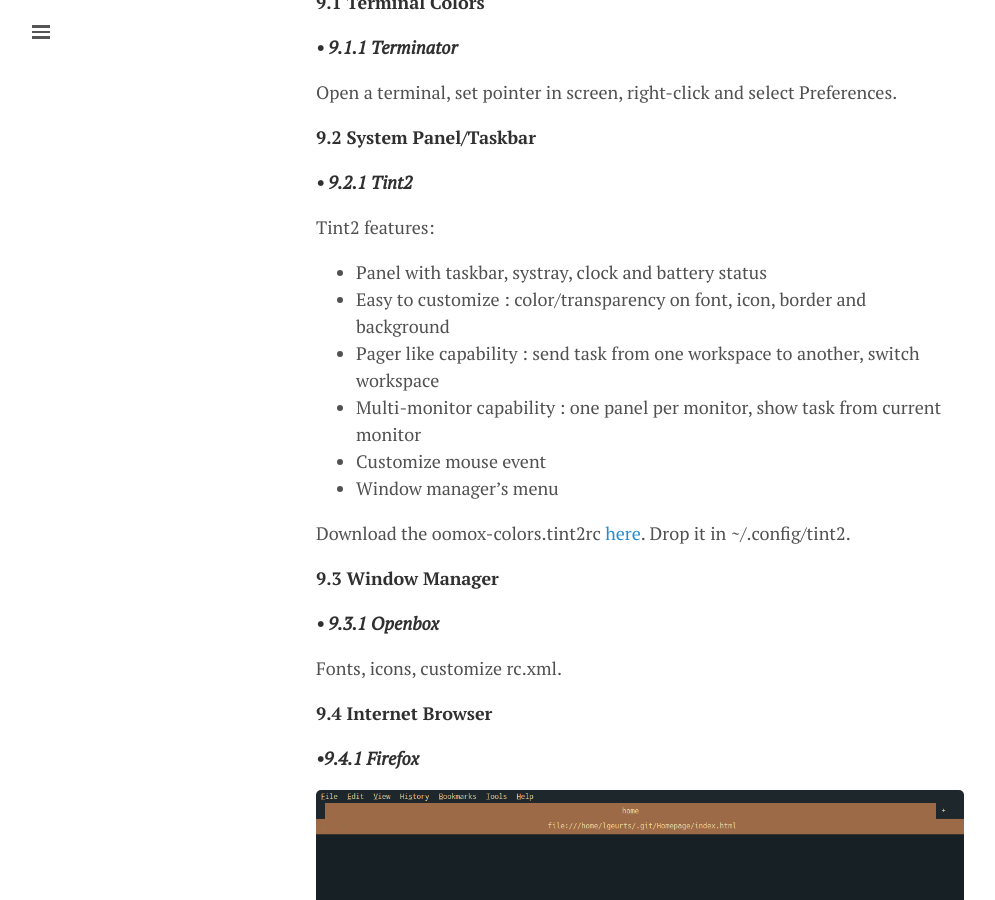
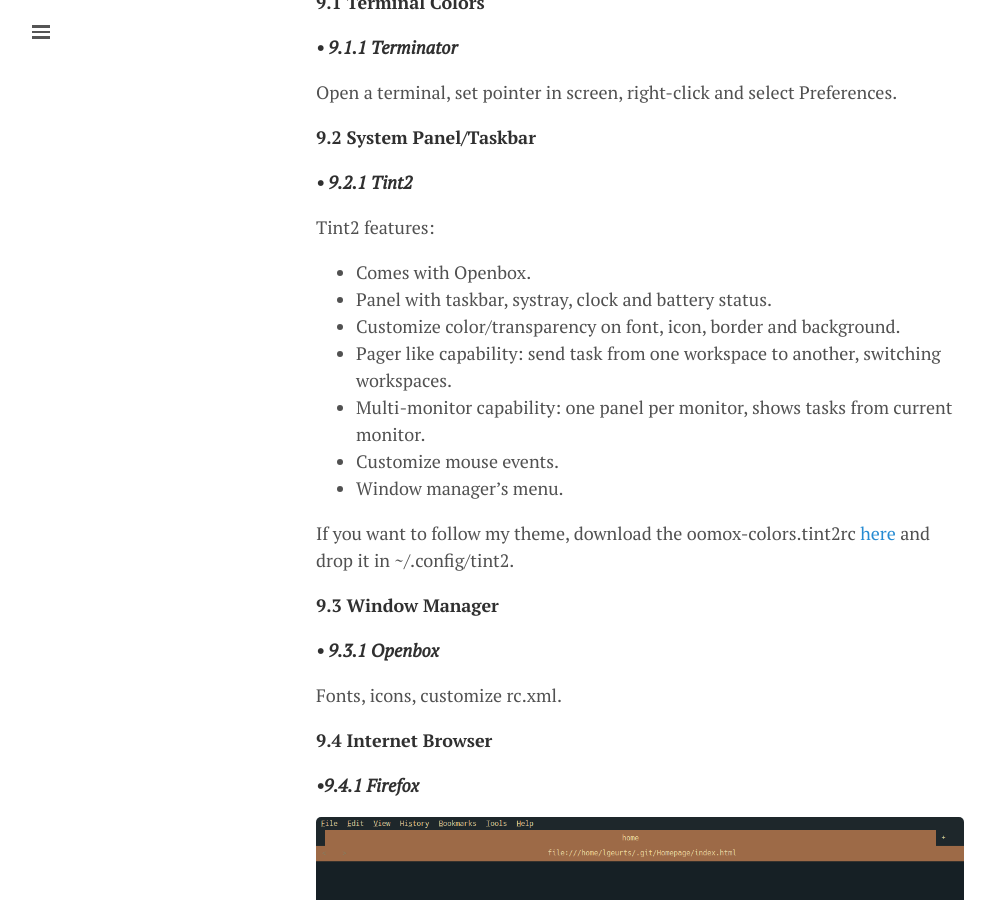
Before and after one commit to lgeurts/lgeurts.github.io, a Jekyll site: the page built from _posts/2017-07-11-bunsenlabs-linux-setup-notes-for dell-inspiron-6000.md, in a window 1280 px wide and 900 px high, scrolled down 13596 px. Shown: the whole window, without its empty margins (0-995 px from the left). Built offline with Jekyll 4.4.1, drawn with Linux system fonts in a browser that asks for light colours; nearby versions of some CDN libraries; comment, search, counter and statistics services are not loaded.

Commit message:
Update 2017-07-11-bunsenlabs-linux-setup-notes-for dell-inspiron-6000.md

```diff
--- a/_posts/2017-07-11-bunsenlabs-linux-setup-notes-for dell-inspiron-6000.md
+++ b/_posts/2017-07-11-bunsenlabs-linux-setup-notes-for dell-inspiron-6000.md
@@ -405,14 +405,15 @@
 
 Tint2 features:
 
-* Panel with taskbar, systray, clock and battery status
-* Easy to customize : color/transparency on font, icon, border and background
-* Pager like capability : send task from one workspace to another, switch workspace
-* Multi-monitor capability : one panel per monitor, show task from current monitor
-* Customize mouse event
-* Window manager's menu
+* Comes with Openbox.
+* Panel with taskbar, systray, clock and battery status.
+* Customize color/transparency on font, icon, border and background.
+* Pager like capability: send task from one workspace to another, switching workspaces.
+* Multi-monitor capability: one panel per monitor, shows tasks from current monitor.
+* Customize mouse events.
+* Window manager's menu.
 
-Download the oomox-colors.tint2rc [here](https://github.com/lgeurts/BunsenLabs-Setup/tree/master/.config/tint2). Drop it in ~/.config/tint2.
+If you want to follow my theme, download the oomox-colors.tint2rc [here](https://github.com/lgeurts/BunsenLabs-Setup/tree/master/.config/tint2) and drop it in ~/.config/tint2.
 
 **9.3 Window Manager**
 
```
